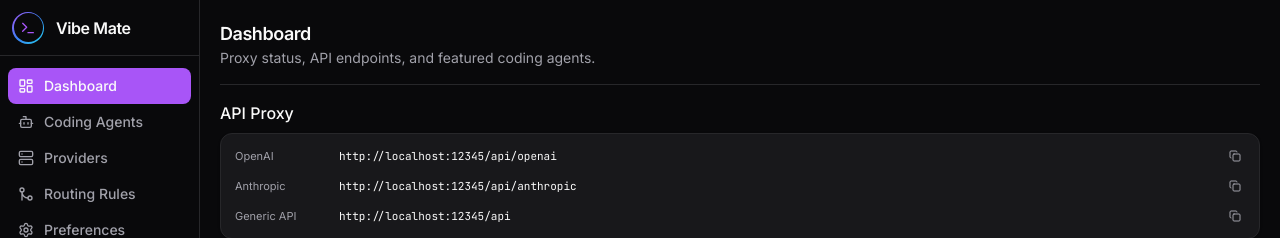
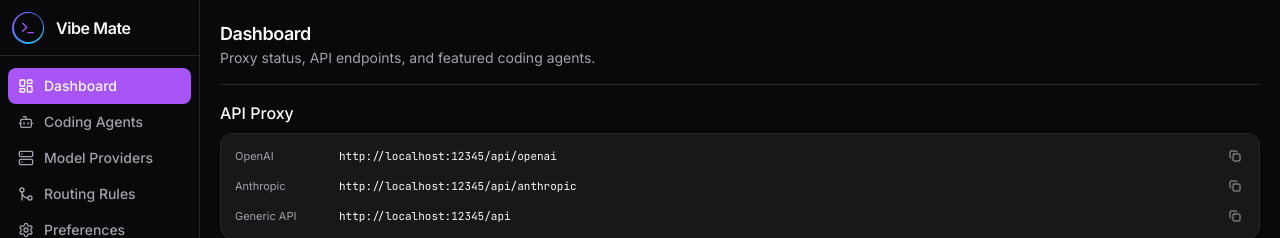
Before and after one commit to zhenlohuang/vibe-mate, a React (Vite) app: page / in a window 1280 px wide. Shown: the top 238 px of the page. Built offline with nearby package versions, Linux system fonts and the light colour scheme.

Commit message:
feat: enhance README with new screenshots and update sidebar label for clarity

```diff
--- a/src/components/layout/sidebar.tsx
+++ b/src/components/layout/sidebar.tsx
@@ -22,7 +22,7 @@ const menuItems: SidebarItem[] = [
   { id: "agents", label: "Coding Agents", icon: Bot, href: "/agents" },
   {
     id: "providers",
-    label: "Providers",
+    label: "Model Providers",
     icon: Server,
     href: "/providers",
   },
```
Also changed, not shown: 4 other files (tests, documents, lock files or other folders).
